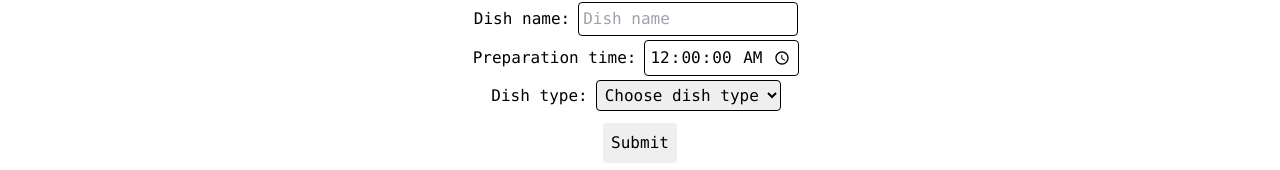
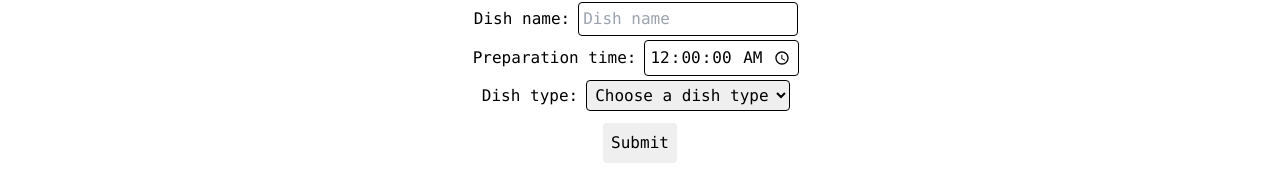
Before and after one commit to gorski-piotr/dishes-form, a React (Create React App) app: page / in a window 1280 px wide. Shown: the part 137-307 px from the top of the page. Built offline with nearby package versions, Linux system fonts and the light colour scheme.

Commit message:
typo corrected

```diff
--- a/src/components/DishesForm.js
+++ b/src/components/DishesForm.js
@@ -169,7 +169,7 @@ function DishesForm() {
             onChange={(e) => setType(e.target.value)}
           >
             <option value="" defaultValue>
-              Choose dish type
+              Choose a dish type
             </option>
             <option value="pizza">Pizza</option>
             <option value="soup">Soup</option>
```
